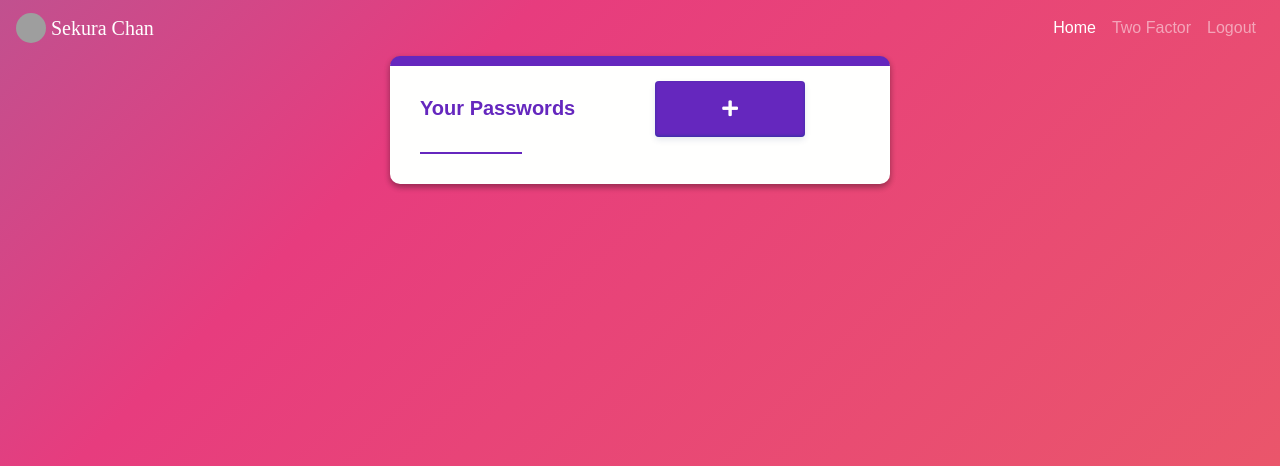
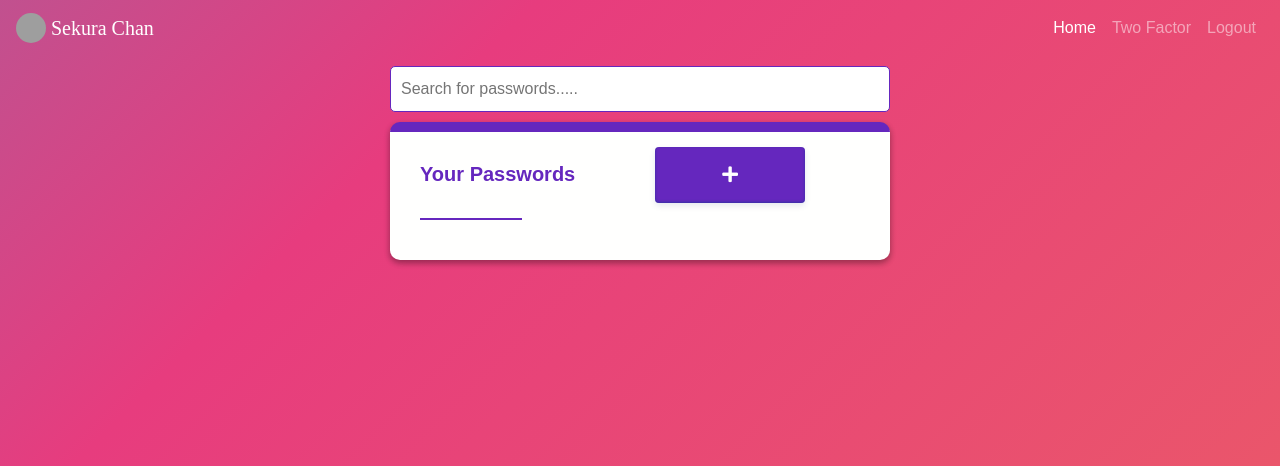
Before and after one commit to ZetaReticuli844/SekuraChan-password-manager, a Django app: page /home/1/ in a window 1280 px wide. Shown: the top 466 px of the page. Run offline with Django 4.2, Linux system fonts and the light colour scheme; a user stored in the database is signed in; data comes from the database, SQL or seed files in the repository; both versions use the stored data as it was after the commit; some libraries are stand-ins or nearby versions; some web fonts are replaced; grey boxes are pictures that could not be loaded.

Commit message:
added encryption to password field

```diff
--- a/passwordmanager/base/models.py
+++ b/passwordmanager/base/models.py
@@ -1,5 +1,6 @@
 from django.db import models
 from django.contrib.auth.models import AbstractUser
+from encrypted_model_fields.fields import EncryptedCharField
 
 
 class User(AbstractUser):
@@ -15,7 +16,7 @@
     user = models.ForeignKey(User,on_delete=models.CASCADE)
     website = models.CharField(max_length=100)
     website_user_name = models.CharField(max_length=100)
-    password = models.CharField(max_length=100)
+    password =EncryptedCharField(max_length=100)
     additional_info = models.CharField(max_length=100)
     def __str__(self):
         return self.website
--- a/passwordmanager/base/templates/base/home.html
+++ b/passwordmanager/base/templates/base/home.html
@@ -7,12 +7,11 @@
 {% load static %}
 <html>
 <head>
-  <!-- Include necessary CSS and JavaScript files -->
+
   <link rel="stylesheet" href="{% static 'css/home.css' %}">
-  <!-- Example of including Bootstrap JavaScript and jQuery -->
+  <link rel="stylesheet" href="{% static 'css/container.css' %}">
 <script src="https://code.jquery.com/jquery-3.6.0.min.js"></script>
 <script src="https://stackpath.bootstrapcdn.com/bootstrap/4.5.2/js/bootstrap.min.js"></script>
-<!-- Example of including Bootstrap CSS and JavaScript -->
 <link rel="stylesheet" href="https://stackpath.bootstrapcdn.com/bootstrap/4.5.2/css/bootstrap.min.css">
 <script src="https://stackpath.bootstrapcdn.com/bootstrap/4.5.2/js/bootstrap.min.js"></script>
 <link rel="stylesheet" href="{% static 'css/button1.css'%}">
@@ -68,6 +67,10 @@
     </div>
   </div>
 <div class="container">
+  <form method="GET" action="{% url 'password_display' %}">
+
+  <div> <input type="text" id="search" placeholder="Search for passwords....." class="search" name="q"/> </div>
+  </form>
       {% include 'base/password_display.html' %}
 </div>
     <script>
--- a/passwordmanager/base/templates/base/register.html
+++ b/passwordmanager/base/templates/base/register.html
@@ -34,7 +34,7 @@
 							<div class="input-group-append">
 								<span class="input-group-text"><i class="fas fa-user"></i></span>
 							</div>
-							{{form.username|add_placeholder:"Username"}}
+							{{form.username}}
 						</div>
 						<div class="input-group mb-2">
 							<div class="input-group-append">
@@ -74,7 +74,7 @@
 		form_fields[1].placeholder='Username..';
 		form_fields[2].placeholder='Email..';
 		form_fields[3].placeholder='Enter password...';
-		form_fields[4].placeholder='Password...';
+		form_fields[4].placeholder=' Confirm Password...';
 		for (var field in form_fields){
 			form_fields[field].className += ' form-control'
 		}
--- /dev/null
+++ b/passwordmanager/static/css/container.css
@@ -0,0 +1,19 @@
+.container{
+    display:flex;
+    flex-direction:column;
+    justify-content:center;
+    align-items:center;
+}
+.search{
+    width: 500px;
+    border:1px solid #6527BE;
+    border-radius: 5px;
+    padding: 10px;
+    margin: 10px;
+
+}
+.search:focus{
+    outline: none;
+    border: 1px solid #6527BE;
+    box-shadow: 0px 0px 5px #6527BE;
+}
```
Also changed, not shown: passwordmanager/passwordmanager/settings.py (+8 -1 lines), passwordmanager/base/migrations/0003_alter_passwordentry_password.py (added), passwordmanager/db.sqlite3, passwordmanager/templates/navbar.html (line endings or trailing spaces).
